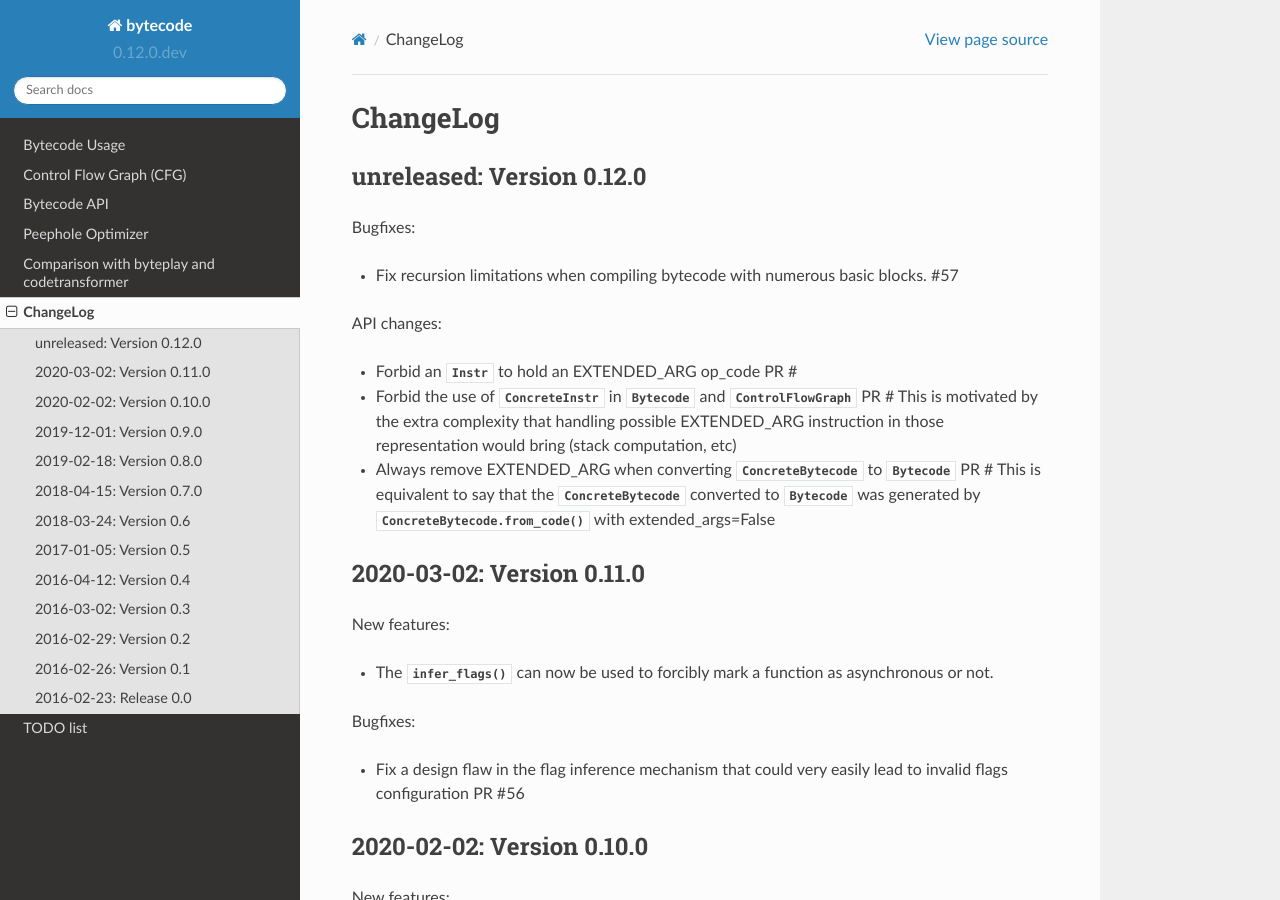
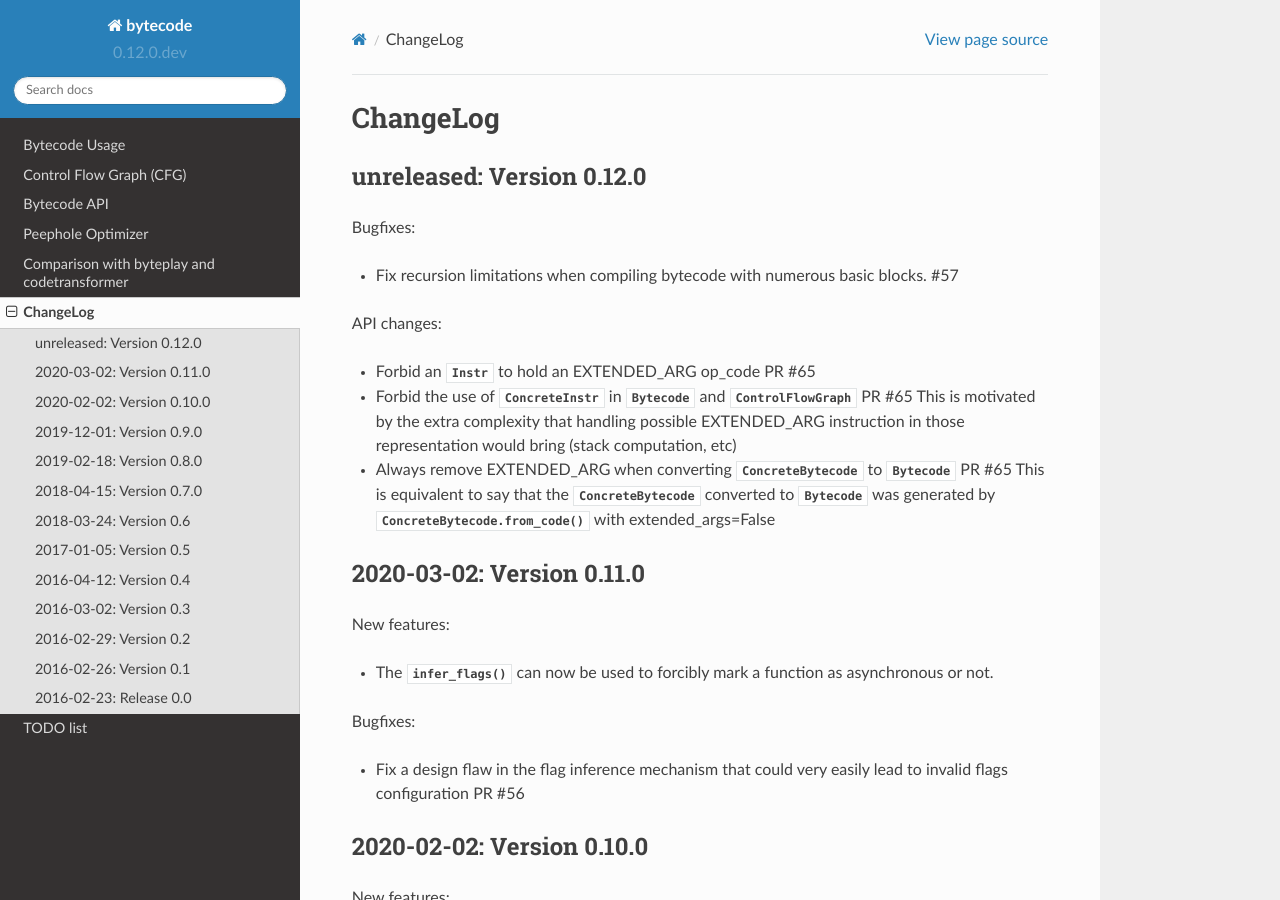
Before and after one commit to MatthieuDartiailh/bytecode, a Sphinx documentation site: the page built from doc/changelog.rst, in a window 1280 px wide and 900 px high. Built offline with Sphinx 7.4.7 and the Read the Docs theme 2.0.0, drawn with Linux system fonts in a browser that asks for light colours.

Commit message:
fix formatting

```diff
--- a/doc/changelog.rst
+++ b/doc/changelog.rst
@@ -11,13 +11,13 @@ Bugfixes:
 
 API changes:
 
-- Forbid an :class:`Instr` to hold an EXTENDED_ARG op_code PR #
+- Forbid an :class:`Instr` to hold an EXTENDED_ARG op_code PR #65
 - Forbid the use of :class:`ConcreteInstr` in :class:`Bytecode` and
-  :class:`ControlFlowGraph` PR #
+  :class:`ControlFlowGraph` PR #65
   This is motivated by the extra complexity that handling possible EXTENDED_ARG
   instruction in those representation would bring (stack computation, etc)
 - Always remove EXTENDED_ARG when converting :class:`ConcreteBytecode` to
-  :class:`Bytecode` PR #
+  :class:`Bytecode` PR #65
   This is equivalent to say that the :class:`ConcreteBytecode` converted to
   :class:`Bytecode` was generated by :meth:`ConcreteBytecode.from_code`
   with extended_args=False
```
Also changed, not shown: 1 other file.
